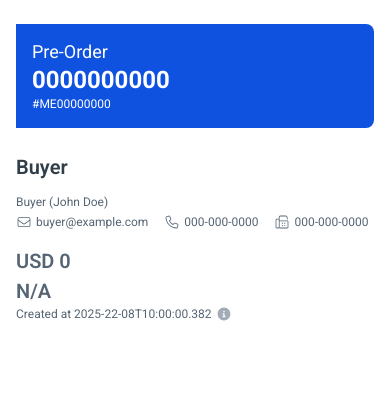
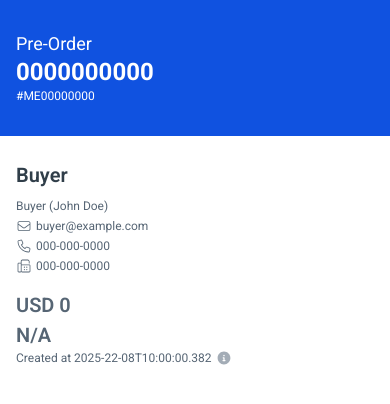
Before and after one commit to mercadoeletronico/frontend-challenge, a Vue app: page / in a window 390 px wide. Shown: the top 404 px of the page. Built offline with nearby package versions, Linux system fonts and the light colour scheme.

Commit message:
refactor: improve responsiveness on OrderHeader

```diff
--- a/src/components/order/OrderHeader.vue
+++ b/src/components/order/OrderHeader.vue
@@ -1,31 +1,31 @@
 <template>
   <header>
-    <div class="container mx-auto px-4">
+    <div class="container mx-auto ">
       <div class="flex items-start lg:flex-row flex-col">
-        <div class="bg-primary-500 p-4 rounded-r-lg min-w-full lg:min-w-[200px]">
+        <div class="bg-primary-500 py-8 px-4  lg:p-4  lg:rounded-r-lg min-w-full lg:min-w-[200px]">
           <h3 class="text-lg text-white font-normal leading-6">Pre-Order</h3>
           <p class="font-bold text-white text-2xl leading-8 mt-1">{{ orderNumber }}</p>
           <p class="font-normal text-white text-xs mt-1">{{ orderSerialNumberStr }}</p>
         </div>
-        <div class="flex-1 flex lg:flex-row flex-col justify-between lg:pl-6 lg:mt-0 mt-6">
+        <div class="w-full flex lg:flex-row flex-col justify-between lg:pl-6 lg:mt-0 mt-6 lg:px-0 px-4">
           <div>
             <h2 class="font-semibold text-[1.25rem] text-neutral-700">{{ orderBuyer }}</h2>
-            <div class="mt-3">
+            <div class="mt-2 lg:mt-3">
               <AppContactLine :value="orderBuyerContact.name" />
-              <div class="flex items-center mt-1">
+              <div class="flex items-start md:items-center md:flex-row flex-col mt-1">
                 <AppContactLine
                   type="email"
                   icon="mail"
                   :value="orderBuyerContact.email"
                 />
                 <AppContactLine
-                  class="ml-4"
+                  class="mt-1 lg:mt-0 md:ml-4"
                   type="phone"
                   icon="phone"
                   :value="orderBuyerContact.phone"
                 />
                 <AppContactLine
-                  class="ml-4"
+                  class="mt-1 md:mt-0 md:ml-4"
                   type="phone"
                   icon="fax"
                   :value="orderBuyerContact.fax"
--- a/src/pages/PageHome.vue
+++ b/src/pages/PageHome.vue
@@ -1,5 +1,5 @@
 <template>
-  <main class="pt-6">
+  <main class="pt-0 lg:pt-6">
     <OrderHeader />
   </main>
 </template>
```
